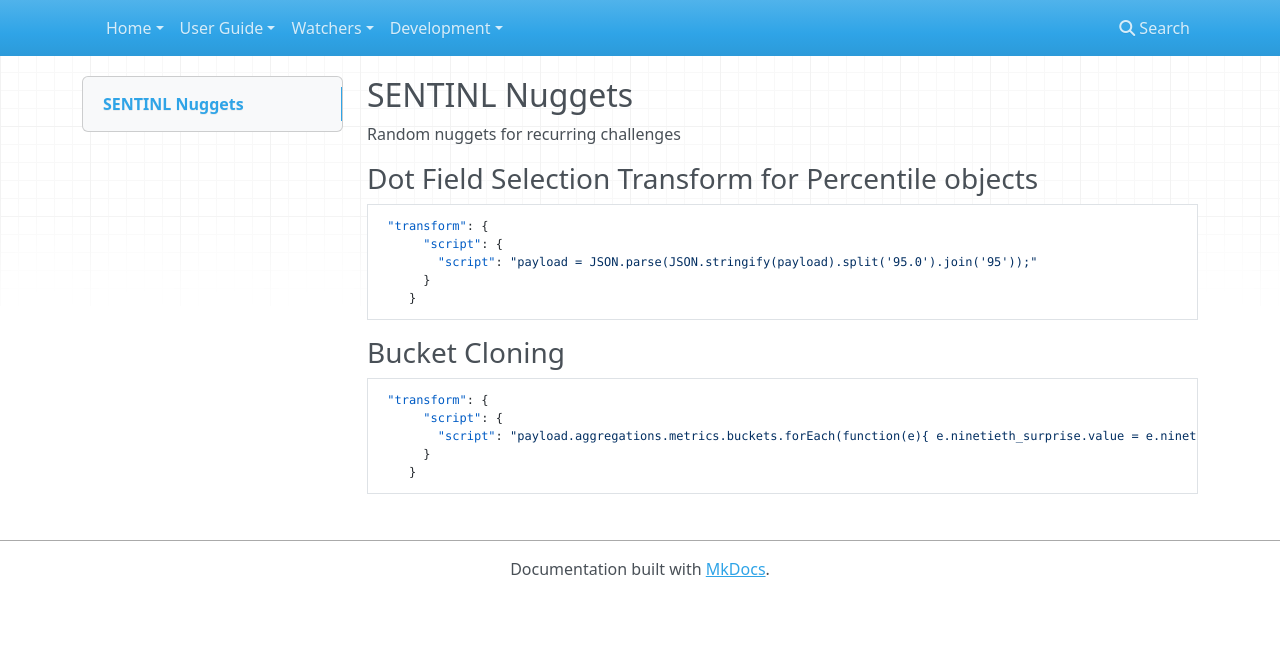
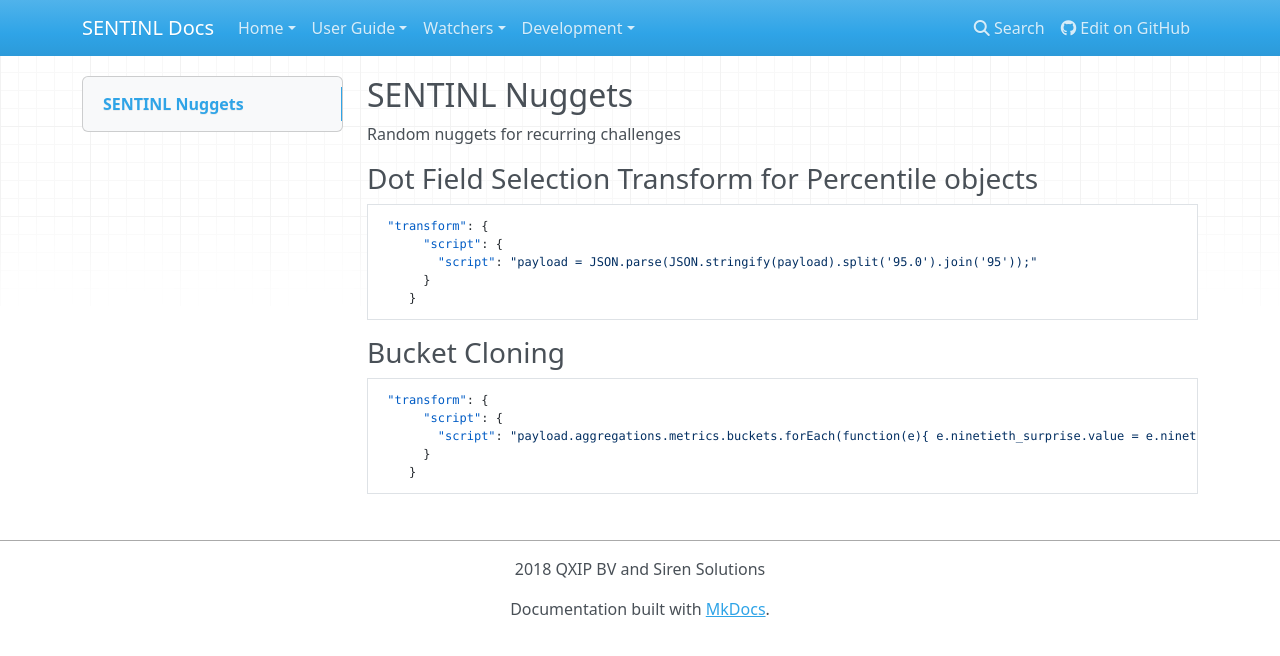
Before and after one commit to sentinl/sentinl, an MkDocs documentation site: the page built from docs/HOWTO-Tranform-Examples.md, in a window 1280 px wide. Shown: the top 656 px of the page. Built offline with MkDocs 1.6.1, drawn with Linux system fonts in a browser that asks for light colours; nearby versions of some CDN libraries; old or Windows-style settings are respelled for this version of MkDocs.

Commit message:
update mkdocs

```diff
--- a/mkdocs.yml
+++ b/mkdocs.yml
@@ -1,3 +1,8 @@
+site_name: SENTINL Docs
+site_url: https://github.com/sirensolutions/sentinl
+repo_url: https://github.com/sirensolutions/sentinl
+site_author: Lorenzo Mangani <lorenzo.mangani@gmail.com>
+copyright: "2018 QXIP BV and Siren Solutions"
 pages:
 - Home:
     - 'index.md'
```
